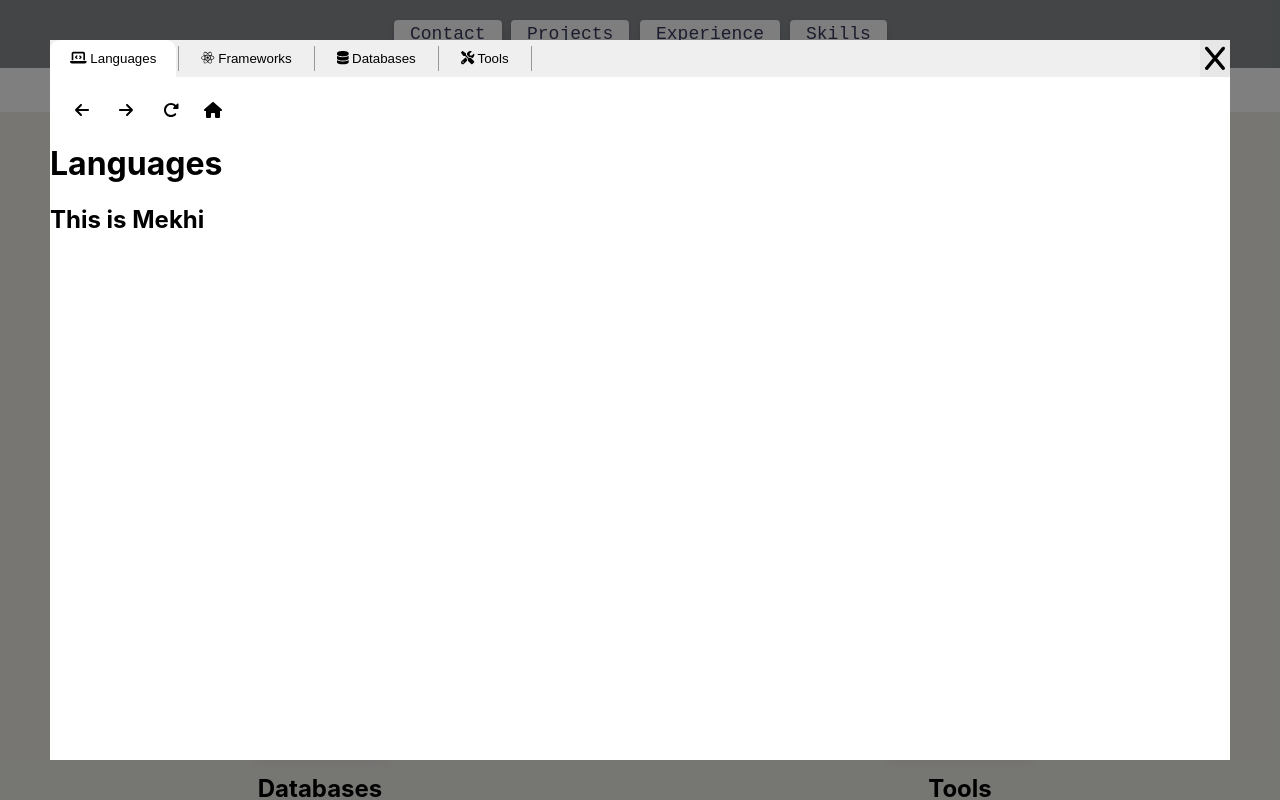
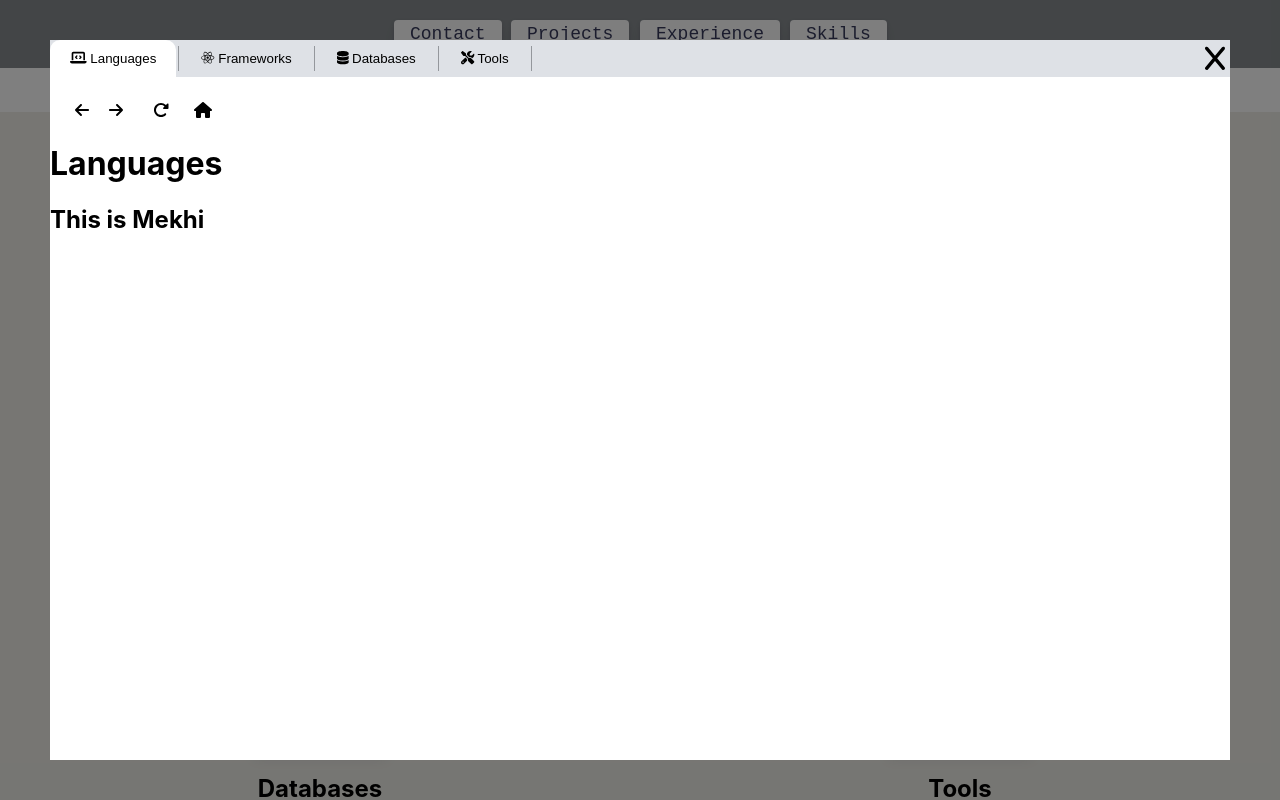
Before and after one commit to MekhiHart/portfolio, a React (Create React App) app: page / in a window 1280 px wide. Both pictures are taken after a click on the button 320 px from the left and 1088 px from the top of the page. Shown: the part 688-1488 px from the top of the page. Built offline with nearby package versions, Linux system fonts and the light colour scheme.

Commit message:
css changes for tabs

```diff
--- a/src/Components/PopUp.jsx
+++ b/src/Components/PopUp.jsx
@@ -49,7 +49,7 @@ export default function PopUp(props){
                 </div>
 
                 <div id="popUp--header">
-                    <FontAwesomeIcon className="popUp--header--icon" style={{marginLeft:"10px", marginRight:"20px"}}  icon={faArrowLeft} size='1x'/>
+                    <FontAwesomeIcon className="popUp--header--icon" style={{marginLeft:"10px", marginRight:"10px"}}  icon={faArrowLeft} size='1x'/>
                     <FontAwesomeIcon className="popUp--header--icon" style={{marginRight:"20px"}}  icon={faArrowRight} size='1x'/>
                     <FontAwesomeIcon className="popUp--header--icon" style={{marginRight:"15px"}} icon={faRotateRight} size='1x'/>
                     <FontAwesomeIcon className="popUp--header--icon" icon={faHouse} size='1x'/>
--- a/src/index.css
+++ b/src/index.css
@@ -139,7 +139,7 @@ nav a:hover:before {
   display: flex;
   flex-direction: row;
   justify-content:flex-start;
-  background-color: #efefef; /* Prevents children opacity change, only changes background opacity*/
+  background-color: #dee1e6; /* Prevents children opacity change, only changes background opacity*/
 }
 
 /* .popUp--tabs > button:nth-child(even){
@@ -151,6 +151,7 @@ nav a:hover:before {
 .popUp--tab{
   border: none;
   padding: 0 20px;
+  background-color: #dee1e6;
 }
 
 .popUp--tab:hover{
@@ -159,7 +160,7 @@ nav a:hover:before {
 }
 
 .popUp--tab:hover{
-  background-color: #36395A;
+  background-color: #f0f1f4;
 }
 
 #popUp--header{
@@ -182,7 +183,7 @@ nav a:hover:before {
 }
 
  #closePopUp{
-  background-color: #e7e7e7;
+  background-color: #dee1e6;
   margin-left: auto;
   padding: 0 5px;
   border: none;
```
